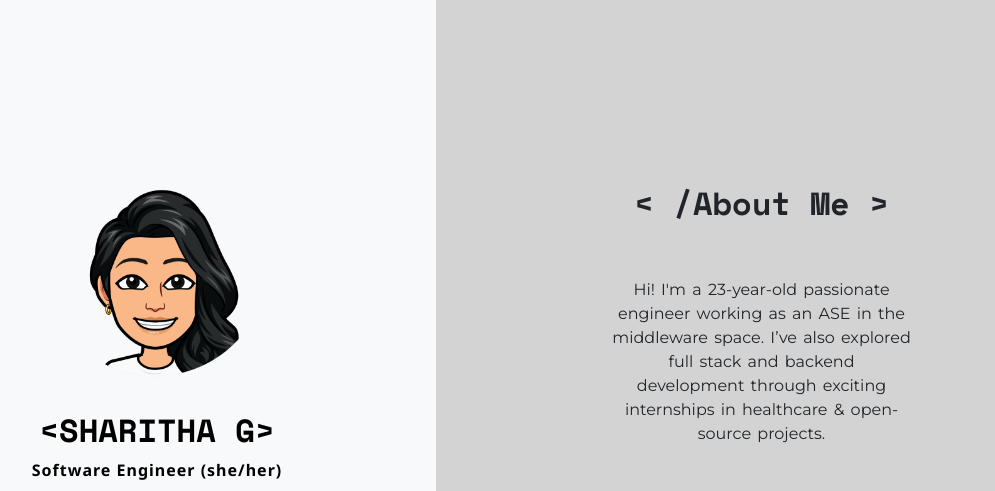
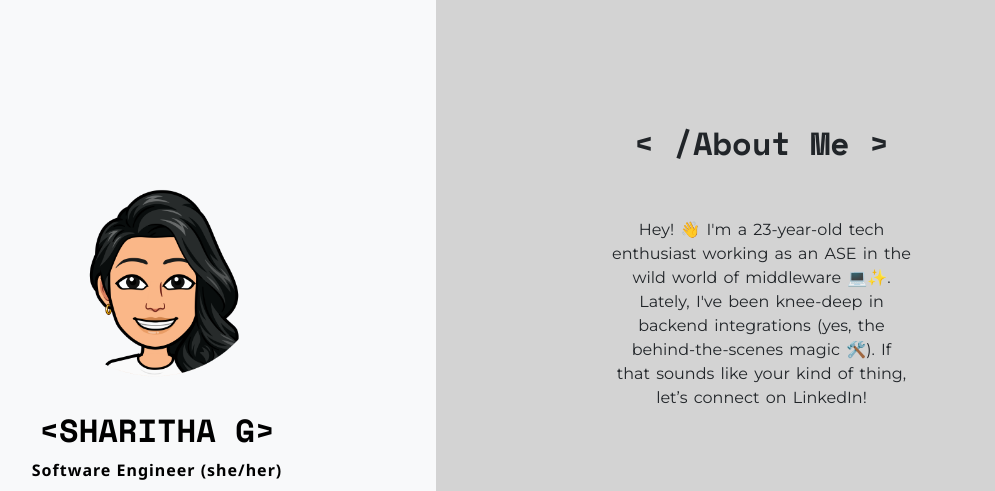
Before and after one commit to SHARITHA2002/SharithaPortfolio, a plain HTML site: page index.html in a window 1280 px wide. Shown: the top 491 px of the page, without its empty margins (204-1199 px from the left). Drawn offline with nearby package versions, Linux system fonts and the light colour scheme.

Commit message:
Update index.html

```diff
--- a/index.html
+++ b/index.html
@@ -31,7 +31,7 @@
         </div>
         <div class="section2 col-md-7 col-sm-3">
             <h2 class="mt-4">&lt; /About Me &gt;</h2>
-            <p>Hi! I'm a 23-year-old passionate engineer working as an ASE in the middleware space. I’ve also explored full stack and backend development through exciting internships in healthcare & open-source projects.
+            <p>Hey! 👋 I'm a 23-year-old tech enthusiast working as an ASE in the wild world of middleware 💻✨. Lately, I've been knee-deep in backend integrations (yes, the behind-the-scenes magic 🛠️). If that sounds like your kind of thing, let’s connect on LinkedIn! </p>
 
 </p>
             <div class="firstrowbtn btnrows">
```
